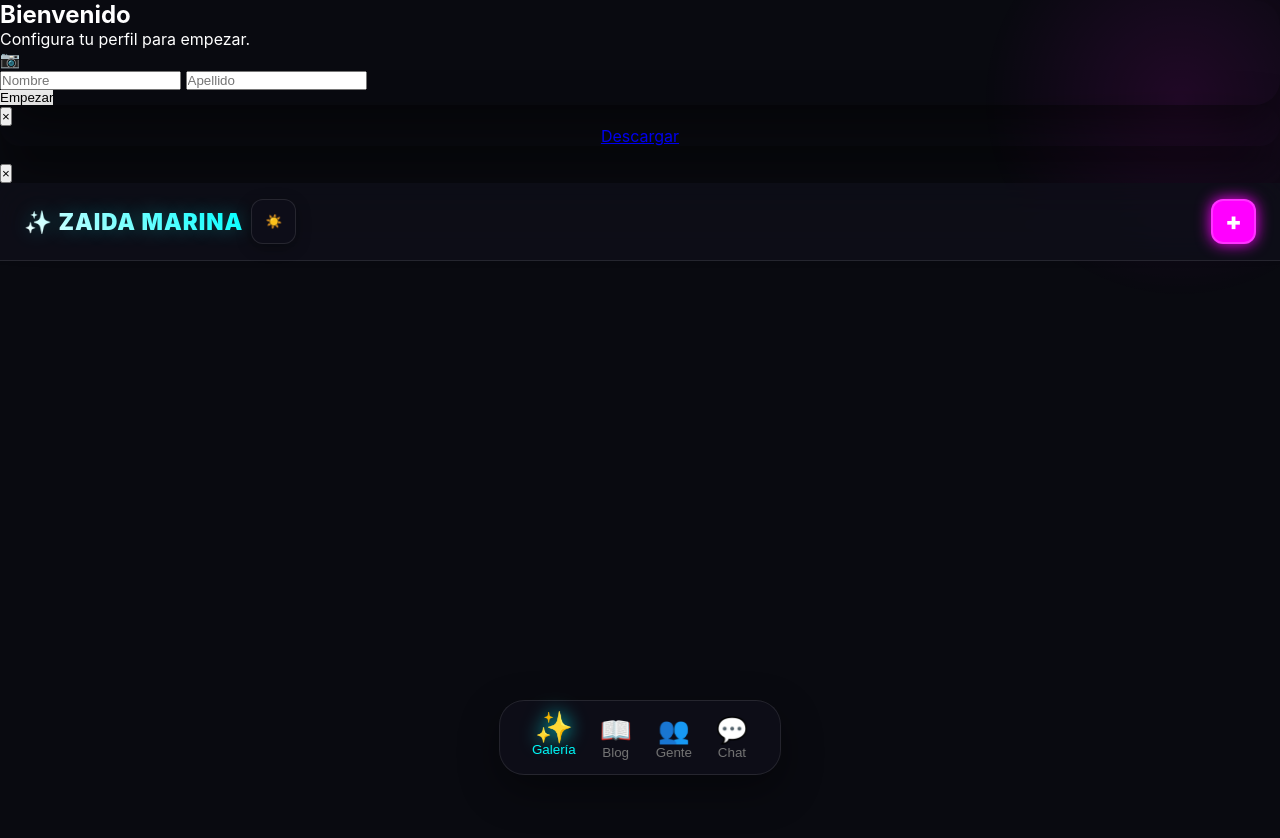
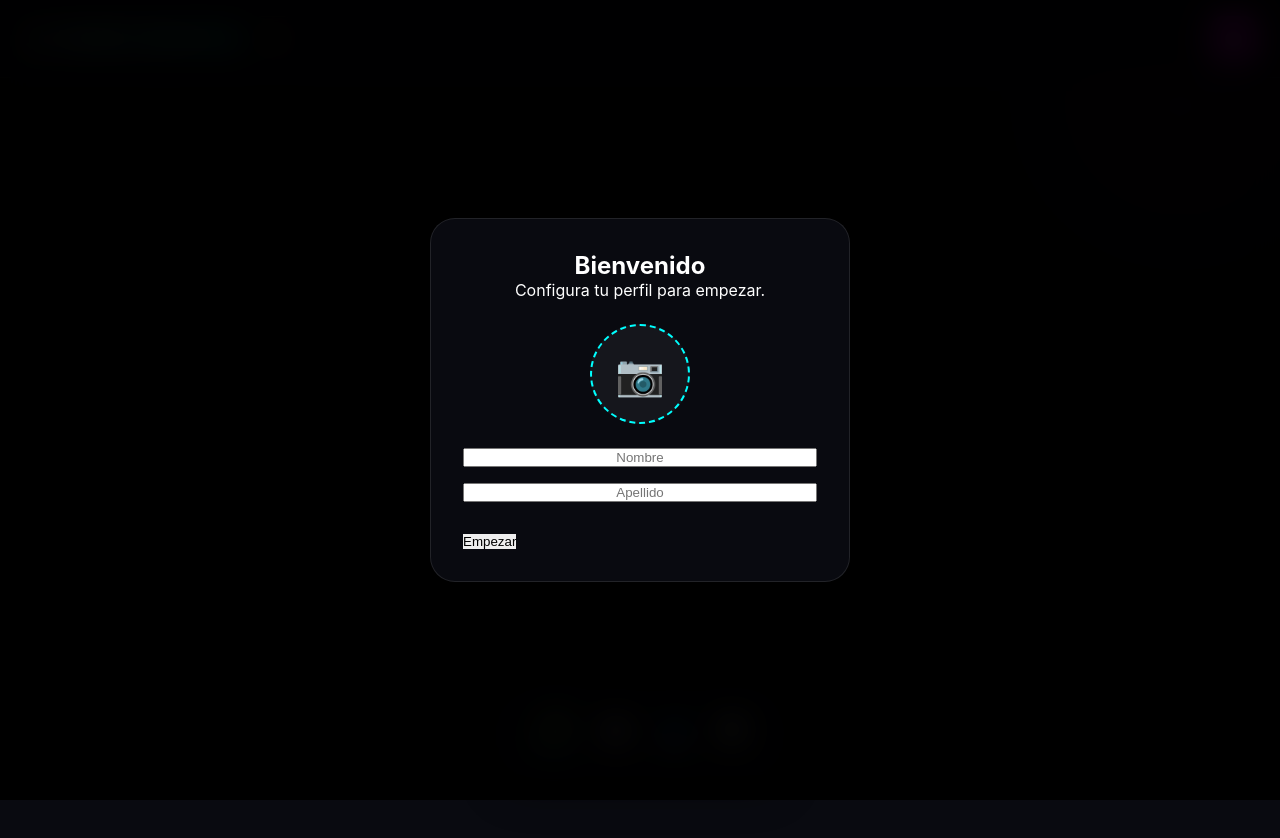
Before and after one commit to robertoanchundia9-stack/photo-app, a website: page public/index.html in a window 1280 px wide. After the commit the page ends 800 px from the top, so only its background shows below. Drawn offline with nearby package versions, Linux system fonts and the light colour scheme; no server answers.

Commit message:
Add files via upload

```diff
--- a/public/style.css
+++ b/public/style.css
@@ -56,6 +56,7 @@ body::before {
     font-size: 1.4rem; font-weight: 900; letter-spacing: 1px;
     background: linear-gradient(45deg, var(--text-color), var(--secondary-accent));
     -webkit-background-clip: text;
+    background-clip: text;
     -webkit-text-fill-color: transparent;
     text-shadow: 0 0 20px rgba(0,255,255,0.3);
 }
@@ -183,7 +184,28 @@ body::before {
 .nav-item.active .nav-icon { transform: scale(1.2); filter: drop-shadow(0 0 8px var(--secondary-accent)); }
 
 /* Viewer & Modals */
-.modal-content { border-radius: 25px; box-shadow: 0 25px 50px rgba(0,0,0,0.5); }
+.modal {
+    display: none; position: fixed; inset: 0;
+    background: rgba(0,0,0,0.95); z-index: 10000;
+    align-items: center; justify-content: center; backdrop-filter: blur(15px);
+}
+.modal.active { display: flex; }
+.modal-content {
+    background: var(--bg-color); border: 1px solid var(--glass-border);
+    border-radius: 25px; padding: 2rem; width: 95%; max-width: 420px;
+    text-align: center; box-shadow: 0 25px 50px rgba(0,0,0,0.5);
+}
+
+.profile-setup-grid { display: flex; flex-direction: column; align-items: center; gap: 1.5rem; margin-top: 1.5rem; margin-bottom: 2rem; }
+.profile-pic-label {
+    width: 100px; height: 100px; border-radius: 50%; border: 2px dashed var(--secondary-accent);
+    display: flex; align-items: center; justify-content: center; cursor: pointer; overflow: hidden;
+    font-size: 2.5rem; background: rgba(255,255,255,0.05); color: #888;
+}
+.profile-pic-label img { width: 100%; height: 100%; object-fit: cover; }
+.profile-info-setup { width: 100%; display: flex; flex-direction: column; gap: 1rem; }
+.profile-info-setup input { width: 100%; text-align: center; }
+
 #viewer-media-container img, #viewer-media-container video { max-width: 90vw; max-height: 80vh; object-fit: contain; border-radius: 15px; box-shadow: 0 0 50px rgba(0,0,0,0.5); }
 
 @media (max-width: 768px) {
```
